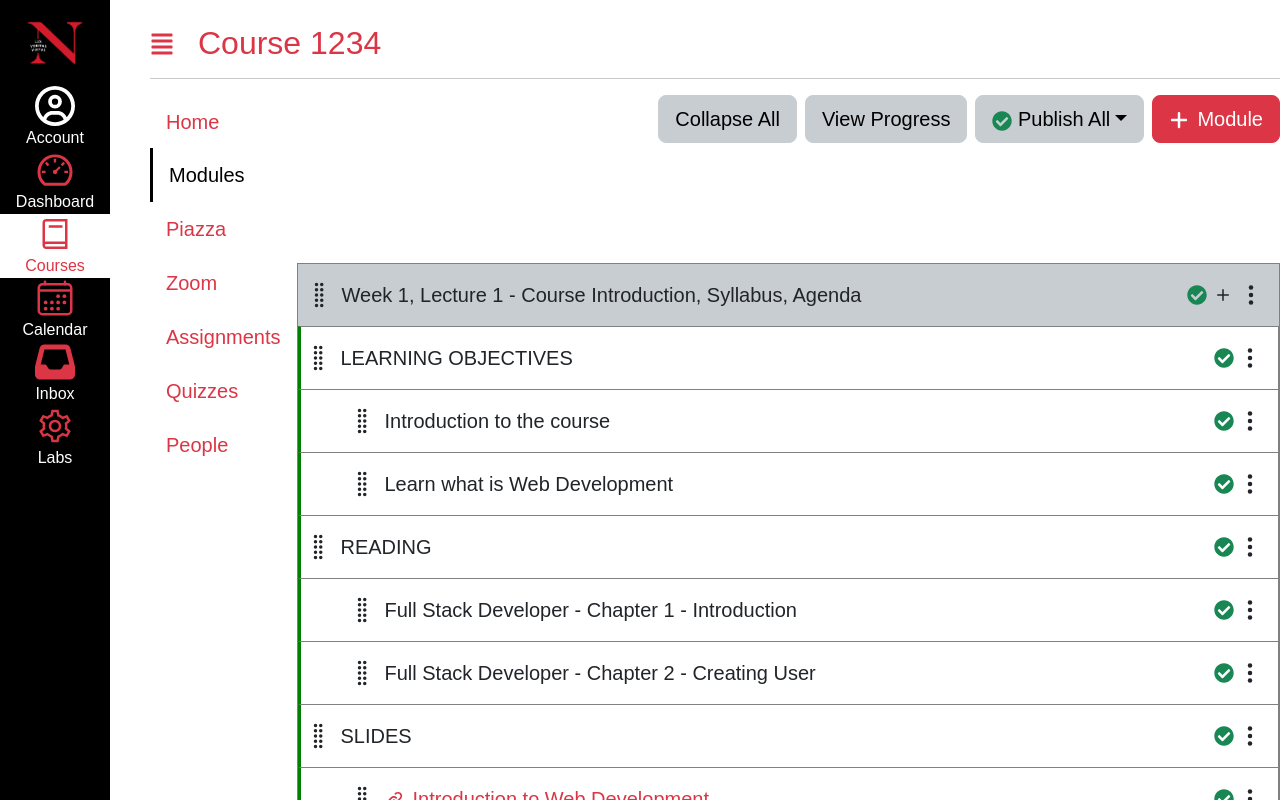
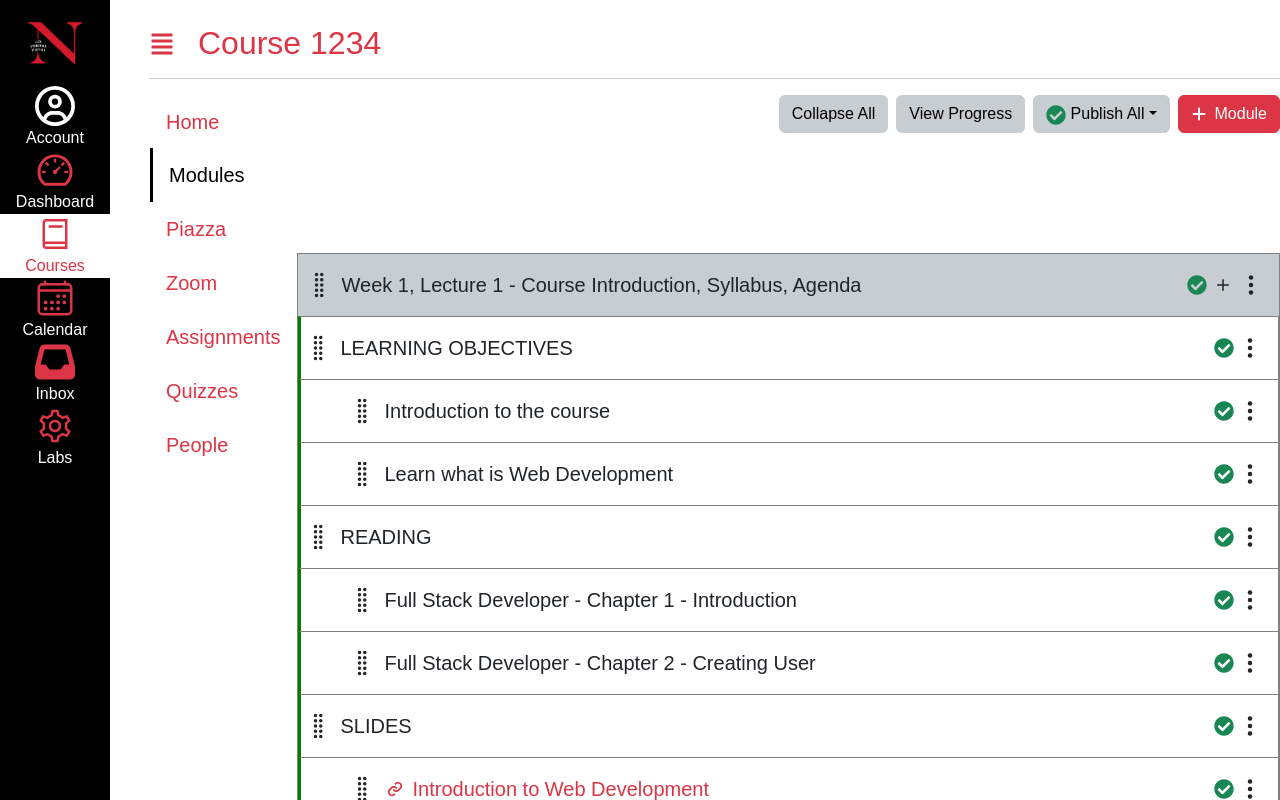
Before and after one commit to BhanuHarshaY/kambaz-next-js, a Next.js app: page /Courses/1234/Modules in a window 1280 px wide. Shown: the top 800 px of the page. Built offline with nearby package versions, Linux system fonts and the light colour scheme.

Commit message:
module button alignment corrected

```diff
--- a/src/app/(Kambaz)/Courses/[cid]/Modules/ModulesControls.tsx
+++ b/src/app/(Kambaz)/Courses/[cid]/Modules/ModulesControls.tsx
@@ -6,17 +6,17 @@ import GreenCheckmark from "./GreenCheckmark";
 
 export default function ModulesControls() {
   return (
-    <div id="wd-modules-controls" className="d-flex justify-content-end align-items-center mb-4 flex-wrap">
-      <Button variant="secondary" size="lg" className="me-2" id="wd-collapse-all">
+    <div id="wd-modules-controls" className="d-flex justify-content-end align-items-center mb-4 gap-2">
+      <Button variant="secondary" className="text-nowrap" id="wd-collapse-all">
         Collapse All
       </Button>
 
-      <Button variant="secondary" size="lg" className="me-2" id="wd-view-progress">
+      <Button variant="secondary" className="text-nowrap" id="wd-view-progress">
         View Progress
       </Button>
 
-      <Dropdown className="d-inline me-2">
-        <DropdownToggle variant="secondary" size="lg" id="wd-publish-all-btn">
+      <Dropdown className="d-inline">
+        <DropdownToggle variant="secondary" id="wd-publish-all-btn" className="text-nowrap">
           <GreenCheckmark /> Publish All
         </DropdownToggle>
         <DropdownMenu>
@@ -38,7 +38,7 @@ export default function ModulesControls() {
         </DropdownMenu>
       </Dropdown>
 
-      <Button variant="danger" size="lg" id="wd-add-module-btn">
+      <Button variant="danger" className="text-nowrap" id="wd-add-module-btn">
         <FaPlus className="position-relative me-2" style={{ bottom: "1px" }} />
         Module
       </Button>
```
